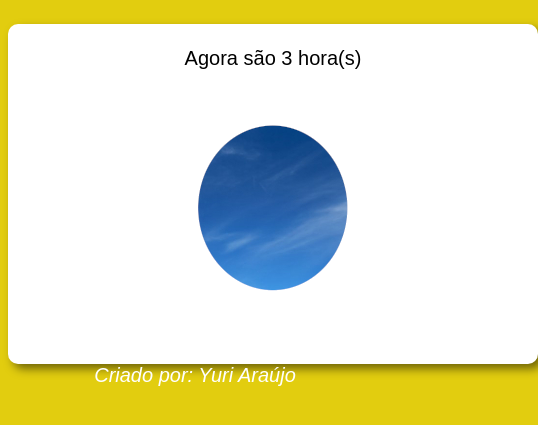
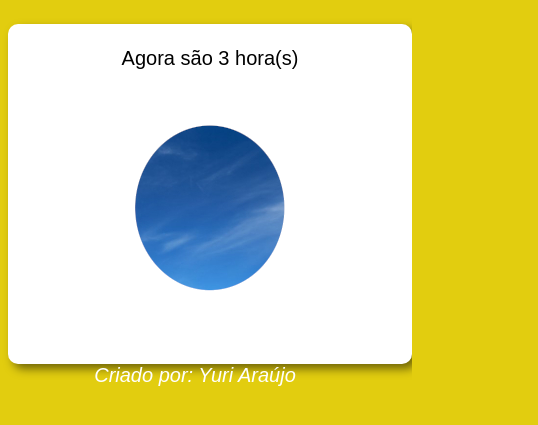
Before and after one commit to sempiternus-bit/projecthours, a plain HTML site: page index.html in a window 390 px wide. Shown: the part 75-500 px from the top of the page, 538 px wide, since content can reach past the window. Drawn offline with Linux system fonts and the light colour scheme.

Commit message:
Update style.css

```diff
--- a/style.css
+++ b/style.css
@@ -24,3 +24,8 @@ footer{
 	font-style: italic;
 
 }
+@media screen and (max-width: 768px){
+	section{
+		width: 100%;
+	}
+}
```
